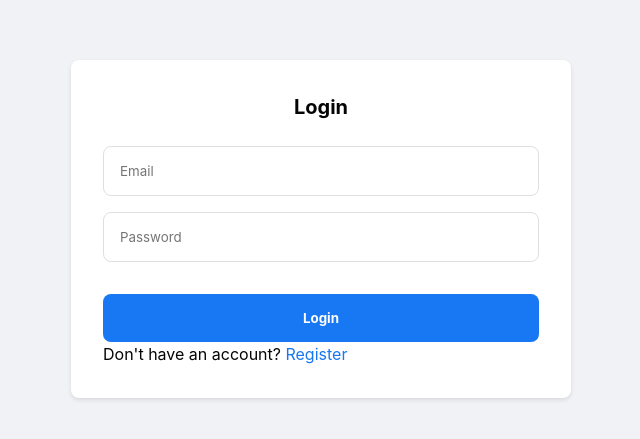
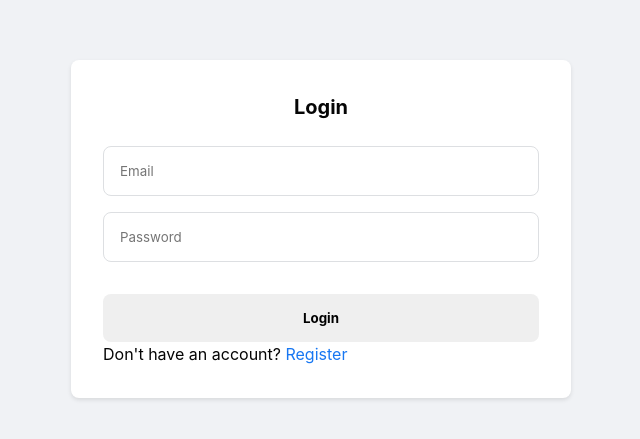
Before and after one commit to Athooh/social-network, a Next.js app in the folder frontend/: page /auth/login in a window 1280 px wide. Shown: the part 171-610 px from the top of the page, without its empty margins (319-959 px from the left). Built offline with nearby package versions, Linux system fonts and the light colour scheme.

Commit message:
Refactor authentication button styles for improved consistency

```diff
--- a/frontend/src/styles/auth.module.css
+++ b/frontend/src/styles/auth.module.css
@@ -64,8 +64,6 @@
   }
 
   .authForm button {
-    background-color: var(--primary-color);
-    color: white;
     padding: var(--spacing-md);
     border-radius: var(--border-radius);
     font-weight: bold;
```
